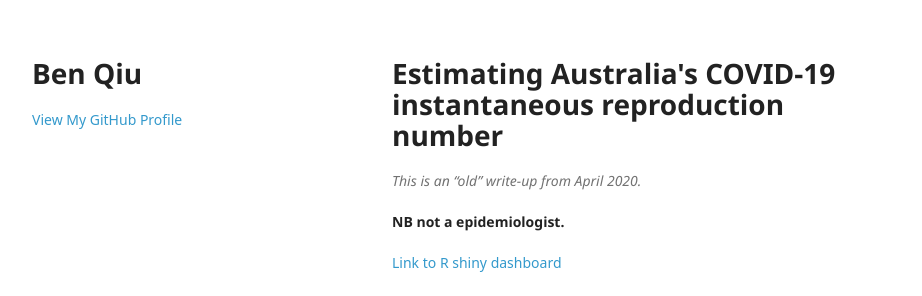
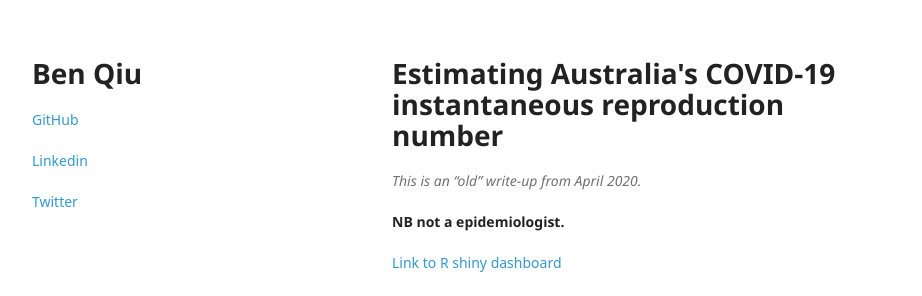
Before and after one commit to b-qiu/b-qiu.github.io, a Jekyll site: the page index.html, which Jekyll copies as it is, in a window 1280 px wide. Shown: the top 296 px of the page, without its empty margins (178-1100 px from the left). Built offline with Jekyll 4.4.1, drawn with Linux system fonts in a browser that asks for light colours; some web fonts are replaced.

Commit message:
Update index.html

```diff
--- a/index.html
+++ b/index.html
@@ -19,7 +19,9 @@
         <p></p>
 
 
-        <p class="view"><a href="https://github.com/b-qiu">View My GitHub Profile</a></p>
+        <p class="view"><a href="https://github.com/b-qiu">GitHub</a></p>
+        <p class="view"><a href="https://www.linkedin.com/in/benqiu">Linkedin</a></p>
+        <p class="view"><a href="https://twitter.com/Qiu_bb">Twitter</a></p>
 
       </header>
       <section>
```
Also changed, not shown: other parts of index.html (+1 -1 lines).
